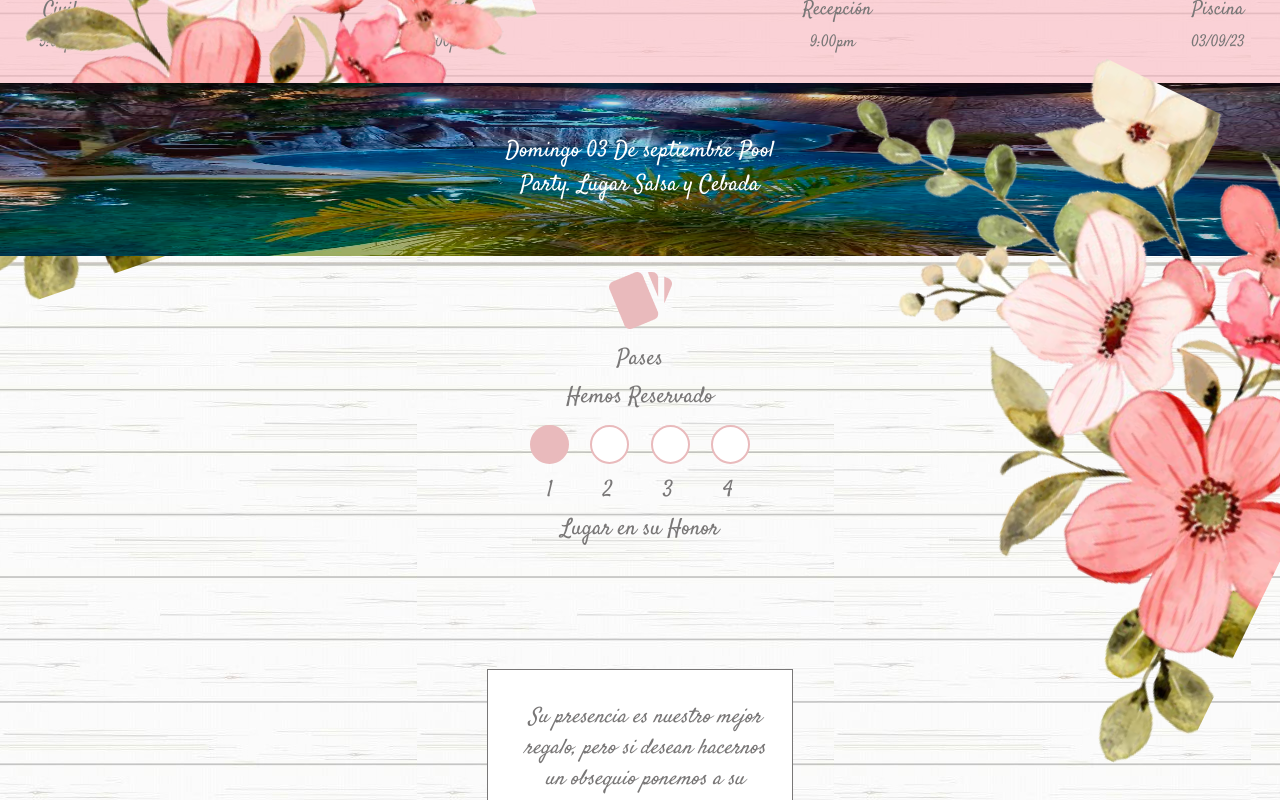
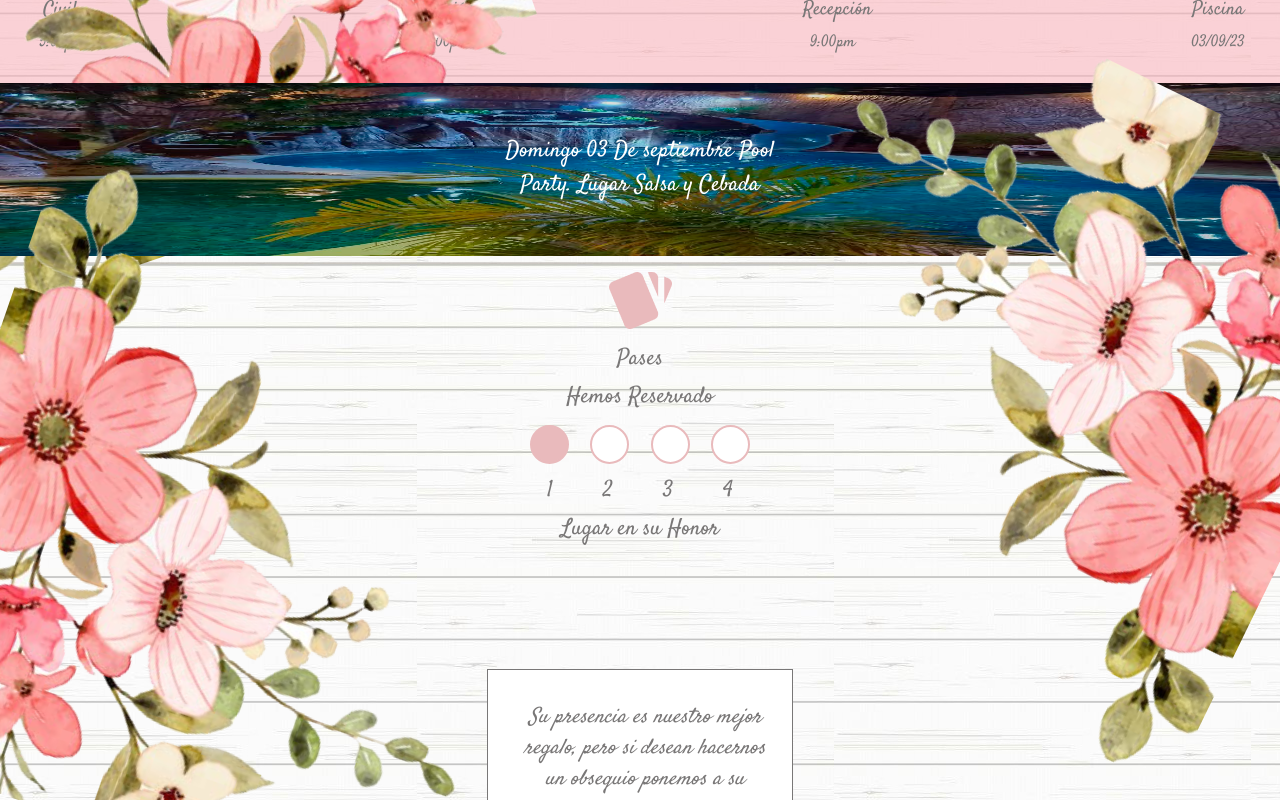
Before and after one commit to josesantanaweb/boda, a React (Vite) app: page / in a window 1280 px wide. Shown: the part 2240-3040 px from the top of the page. Built offline with nearby package versions, Linux system fonts and the light colour scheme; a web font is replaced by a local one.

Commit message:
arreglos

```diff
--- a/src/pages/HomePage/index.tsx
+++ b/src/pages/HomePage/index.tsx
@@ -180,6 +180,7 @@ const HomePage = () => {
         </S.AfterInfo>
       </S.After>
       <S.Guests>
+        <S.Plant8 src={roses} alt="roses" />
         <S.Plant7 src={roses} alt="roses" />
         <S.GuestsIcon src={card} alt="card" />
         <S.GuestsTitle>Pases</S.GuestsTitle>
--- a/src/pages/HomePage/styles.ts
+++ b/src/pages/HomePage/styles.ts
@@ -500,6 +500,15 @@ export const Plant7 = styled.img`
   transform: rotate(116deg);
 `;
 
+export const Plant8 = styled.img`
+  margin: auto;
+  position: absolute;
+  top: -20px;
+  left: -70px;
+  width: 50%;
+  transform: rotate(289deg);
+`;
+
 export const GuestsIcon = styled.img`
   text-align: center;
   margin: 0 auto 1rem;
```
